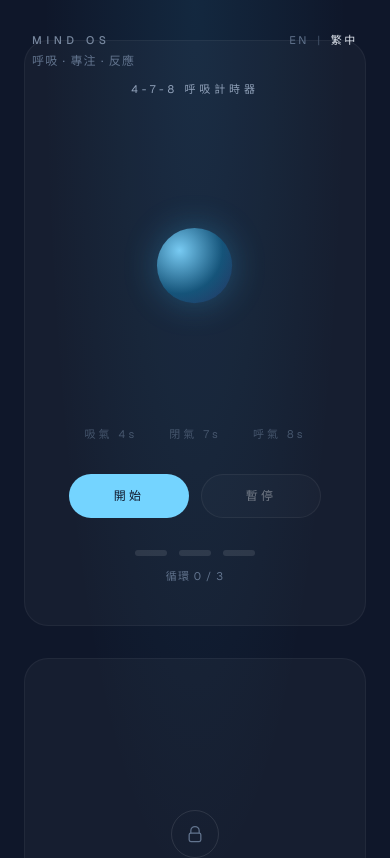
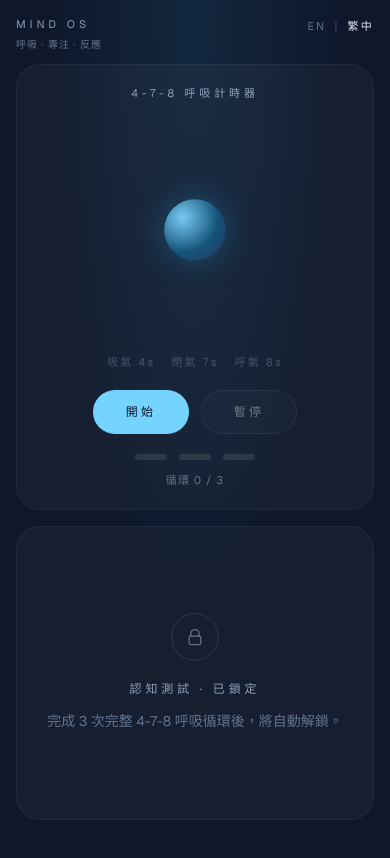
Before and after one commit to wongbrian927-hash/mind-os-mvp, a Next.js app: page / in a window 390 px wide. Shown: the top 858 px of the page. Built offline with nearby package versions, Linux system fonts and the light colour scheme.

Commit message:
fix: add mobile touch buttons for SRT and Stroop tests

```diff
--- a/app/page.tsx
+++ b/app/page.tsx
@@ -52,18 +52,20 @@ const COPY = {
     lockedTitle: "認知測試 · 已鎖定",
     lockedBody: "完成 3 次完整 4-7-8 呼吸循環後，將自動解鎖。",
     srtTitle: "第一階段 · 純反應測試",
-    srtHint: "手指放喺空白鍵 (Space) 準備",
+    srtHint: "請在畫面變綠時立即按空白鍵 或 點擊此處 / Tap screen",
     startTest: "開始認知測試",
     startTestEn: "Start Cognitive Test",
-    tooSoon: "太早喇，等變綠再撳空白鍵",
-    pressNow: "而家撳空白鍵",
-    waitGreen: "等圓形變綠色再即刻撳空白鍵",
+    tooSoon: "太早喇，等變綠再撳或點擊",
+    pressNow: "而家撳空白鍵或點擊此處",
+    waitGreen: "等變綠，即刻撳空白鍵或點擊此處",
     retry: "重試",
     stroopTitle: "色彩專注測試",
     stroopRule: "只睇字體顏色，唔好睇字面意思",
     keyGuide: "R = 紅色 ｜ B = 藍色",
     keyHint: "建議：左手食指 R，右手食指 B",
     stroopCountdown: (n: number) => `測試將於 ${n} 秒後開始...`,
+    btnRed: "🔴 紅色 (Red)",
+    btnBlue: "🔵 藍色 (Blue)",
     word: { red: "紅", blue: "藍" } as Record<InkColor, string>,
     summary: "數據摘要",
     submit: "提交數據至 Mind OS 問卷",
@@ -79,18 +81,20 @@ const COPY = {
     lockedTitle: "Test · Locked",
     lockedBody: "Finish 3 full 4-7-8 rounds to unlock.",
     srtTitle: "Stage 1 · Simple Reaction",
-    srtHint: "Rest finger on Spacebar",
+    srtHint: "When green, press Space or tap here / Tap screen",
     startTest: "Start Cognitive Test",
     startTestEn: "Start Cognitive Test",
     tooSoon: "Too soon. Wait for green.",
-    pressNow: "Press Space now",
-    waitGreen: "Wait for green, then press Space",
+    pressNow: "Press Space or tap now",
+    waitGreen: "Wait for green, then press Space or tap",
     retry: "Retry",
     stroopTitle: "Color Focus Test",
     stroopRule: "Pick font COLOR, not the word",
     keyGuide: "R = Red ｜ B = Blue",
     keyHint: "Left hand R, Right hand B",
     stroopCountdown: (n: number) => `Starts in ${n}s...`,
+    btnRed: "🔴 Red",
+    btnBlue: "🔵 Blue",
     word: { red: "RED", blue: "BLUE" } as Record<InkColor, string>,
     summary: "Summary",
     submit: "Submit to Mind OS",
@@ -564,14 +568,16 @@ export default function Home() {
         className="pointer-events-none absolute inset-0 bg-[radial-gradient(ellipse_at_top,_rgba(56,189,248,0.1),_transparent_55%)]"
       />
 
-      <div className="pointer-events-none fixed top-8 left-8 z-20 text-left">
-        <p className="text-[11px] font-medium tracking-[0.42em] text-slate-400/80">
+      <header className="fixed inset-x-0 top-0 z-20 flex items-start justify-between gap-4 px-4 pt-4 sm:px-8 sm:pt-8">
+        <div className="min-w-0 text-left">
+          <p className="text-[11px] font-medium tracking-[0.36em] text-slate-400/80 sm:tracking-[0.42em]">
             MIND OS
           </p>
-        <p className="mt-1 text-xs tracking-widest text-slate-500">{t.subtitle}</p>
+          <p className="mt-1 truncate text-[10px] tracking-widest text-slate-500 sm:text-xs">
+            {t.subtitle}
+          </p>
         </div>
-
-      <div className="fixed top-8 right-8 z-20 flex items-center gap-2 text-[11px] tracking-[0.24em] text-slate-500">
+        <div className="flex shrink-0 items-center gap-2 pt-0.5 text-[11px] tracking-[0.2em] text-slate-500">
           <button
             type="button"
             onClick={() => setLang("en")}
@@ -588,12 +594,17 @@ export default function Home() {
             繁中
           </button>
         </div>
+      </header>
 
-      <main className="relative z-10 mx-auto flex w-full max-w-3xl flex-1 flex-col justify-center gap-8 px-6 py-10 sm:px-10">
-        <section className="flex flex-col items-center justify-center rounded-3xl border border-white/5 bg-white/[0.03] px-6 py-10 text-center">
+      <main className="relative z-10 mx-auto flex w-full max-w-3xl flex-1 flex-col justify-center gap-4 overflow-hidden px-4 pb-6 pt-16 sm:gap-8 sm:px-10 sm:py-10">
+        <section
+          className={`flex-col items-center justify-center rounded-3xl border border-white/5 bg-white/[0.03] px-4 py-5 text-center sm:px-6 sm:py-10 ${
+            unlocked ? "hidden sm:flex" : "flex"
+          }`}
+        >
           <p className="text-[11px] tracking-[0.35em] text-slate-400">{t.breathTitle}</p>
 
-          <div className="relative mx-auto mt-10 flex h-64 w-64 flex-col items-center justify-center">
+          <div className="relative mx-auto mt-6 flex h-52 w-52 flex-col items-center justify-center sm:mt-10 sm:h-64 sm:w-64">
             <div
               ref={orbRef}
               className="absolute inset-0 m-auto rounded-full transition-transform duration-300"
@@ -622,7 +633,7 @@ export default function Home() {
             </div>
           </div>
 
-          <div className="mt-8 flex items-center justify-center gap-8 text-[11px] tracking-[0.28em] text-slate-500">
+          <div className="mt-5 flex items-center justify-center gap-4 text-[11px] tracking-[0.2em] text-slate-500 sm:mt-8 sm:gap-8 sm:tracking-[0.28em]">
             {(["inhale", "hold", "exhale"] as BreathPhase[]).map((item) => (
               <span
                 key={item}
@@ -633,12 +644,12 @@ export default function Home() {
             ))}
           </div>
 
-          <div className="mt-8 flex items-center justify-center gap-3">
+          <div className="mt-5 flex items-center justify-center gap-3 sm:mt-8">
             <button
               type="button"
               onClick={startBreathing}
               disabled={isRunning}
-              className="h-11 min-w-[120px] rounded-full bg-sky-300 px-6 text-xs tracking-[0.28em] text-slate-900 transition hover:bg-sky-200 disabled:cursor-not-allowed disabled:opacity-40"
+              className="h-11 min-w-[96px] rounded-full bg-sky-300 px-5 text-xs tracking-[0.28em] text-slate-900 transition hover:bg-sky-200 disabled:cursor-not-allowed disabled:opacity-40 sm:min-w-[120px] sm:px-6"
             >
               {lang === "en" ? "Start" : t.start}
             </button>
@@ -646,13 +657,13 @@ export default function Home() {
               type="button"
               onClick={pauseBreathing}
               disabled={!isRunning}
-              className="h-11 min-w-[120px] rounded-full border border-white/15 bg-white/5 px-6 text-xs tracking-[0.28em] text-[#f8fafc] transition hover:bg-white/10 disabled:cursor-not-allowed disabled:opacity-40"
+              className="h-11 min-w-[96px] rounded-full border border-white/15 bg-white/5 px-5 text-xs tracking-[0.28em] text-[#f8fafc] transition hover:bg-white/10 disabled:cursor-not-allowed disabled:opacity-40 sm:min-w-[120px] sm:px-6"
             >
               {lang === "en" ? "Pause" : t.pause}
             </button>
           </div>
 
-          <div className="mt-8 flex items-center justify-center gap-3">
+          <div className="mt-5 flex items-center justify-center gap-3 sm:mt-8">
             {Array.from({ length: TARGET_CYCLES }).map((_, index) => (
               <span
                 key={index}
@@ -667,7 +678,7 @@ export default function Home() {
           </p>
         </section>
 
-        <section className="flex min-h-[28rem] flex-col items-center justify-center rounded-3xl border border-white/5 bg-white/[0.03] px-6 py-10 text-center">
+        <section className="flex min-h-0 flex-1 flex-col items-center justify-center rounded-3xl border border-white/5 bg-white/[0.03] px-4 py-5 text-center sm:min-h-[28rem] sm:flex-none sm:px-6 sm:py-10">
           {!unlocked ? (
             <div className="flex flex-col items-center justify-center">
               <div className="flex h-12 w-12 items-center justify-center rounded-full border border-white/10 text-slate-500">
@@ -721,7 +732,15 @@ export default function Home() {
               </p>
             </div>
           ) : sessionStage === "srt" ? (
-            <div className="flex flex-col items-center justify-center">
+            <button
+              type="button"
+              onClick={handleReaction}
+              onTouchStart={(event) => {
+                event.preventDefault();
+                handleReaction();
+              }}
+              className="flex w-full max-w-md cursor-pointer select-none flex-col items-center justify-center rounded-2xl px-2 py-4"
+            >
               <p className="text-[11px] tracking-[0.35em] text-slate-400">{t.srtTitle}</p>
               <p className="mt-3 text-sm text-slate-400">
                 {reactionPhase === "too_soon"
@@ -730,11 +749,11 @@ export default function Home() {
                     ? t.pressNow
                     : t.waitGreen}
               </p>
-              <p className="mt-5 max-w-md text-base font-medium leading-7 tracking-wide text-sky-200">
+              <p className="mt-4 max-w-md text-sm font-medium leading-7 tracking-wide text-sky-200 sm:text-base">
                 {t.srtHint}
               </p>
               <div
-                className="mt-10 flex h-44 w-44 items-center justify-center rounded-full transition-colors duration-200"
+                className="mt-8 flex h-36 w-36 items-center justify-center rounded-full transition-colors duration-200 sm:mt-10 sm:h-44 sm:w-44"
                 style={{
                   background:
                     reactionPhase === "go"
@@ -756,8 +775,10 @@ export default function Home() {
                       : `${latencies.length + 1} / ${REACTION_TRIALS}`}
                 </span>
               </div>
-              <p className="mt-6 text-xs tracking-[0.32em] text-slate-500">Space</p>
-            </div>
+              <p className="mt-5 text-xs tracking-[0.18em] text-slate-500">
+                Space / Tap screen
+              </p>
+            </button>
           ) : sessionStage === "stroop" ? (
             <div className="flex flex-col items-center justify-center">
               <p className="text-[11px] tracking-[0.35em] text-slate-400">{t.stroopTitle}</p>
@@ -766,9 +787,9 @@ export default function Home() {
                 <p className="tracking-wide text-slate-300">{t.keyGuide}</p>
                 <p className="text-xs tracking-wide text-slate-500">{t.keyHint}</p>
               </div>
-              <div className="mt-12 flex min-h-28 items-center justify-center">
+              <div className="mt-8 flex min-h-24 items-center justify-center sm:mt-12 sm:min-h-28">
                 {stroopPhase === "intro" ? (
-                  <p className="max-w-sm text-lg font-medium leading-8 tracking-wide text-sky-200">
+                  <p className="max-w-xs px-2 text-sm font-medium leading-7 tracking-wide text-sky-200 sm:max-w-sm sm:text-lg sm:leading-8">
                     {t.stroopCountdown(bufferCount)}
                   </p>
                 ) : stroopPhase === "stimulus" && currentStroop ? (
@@ -782,10 +803,36 @@ export default function Home() {
                   <p className="text-sm tracking-widest text-slate-600">·</p>
                 )}
               </div>
-              <p className="mt-8 text-xs tracking-[0.28em] text-slate-500">
+              <p className="mt-6 text-xs tracking-[0.28em] text-slate-500 sm:mt-8">
                 {stroopPhase === "intro" ? 0 : Math.min(stroopIndex + 1, STROOP_COUNT)} /{" "}
                 {STROOP_COUNT}
               </p>
+              {stroopPhase === "stimulus" ? (
+                <div className="mt-5 grid w-full max-w-md grid-cols-2 gap-3">
+                  <button
+                    type="button"
+                    onClick={() => handleStroopKey("red")}
+                    onTouchStart={(event) => {
+                      event.preventDefault();
+                      handleStroopKey("red");
+                    }}
+                    className="rounded-xl bg-rose-500 py-4 text-lg font-bold text-white shadow-[0_0_24px_rgba(244,63,94,0.35)] transition active:scale-95"
+                  >
+                    {t.btnRed}
+                  </button>
+                  <button
+                    type="button"
+                    onClick={() => handleStroopKey("blue")}
+                    onTouchStart={(event) => {
+                      event.preventDefault();
+                      handleStroopKey("blue");
+                    }}
+                    className="rounded-xl bg-blue-500 py-4 text-lg font-bold text-white shadow-[0_0_24px_rgba(59,130,246,0.35)] transition active:scale-95"
+                  >
+                    {t.btnBlue}
+                  </button>
+                </div>
+              ) : null}
             </div>
           ) : (
             <div className="flex w-full flex-col items-center justify-center">
```
Lines whose indentation alone changed are shown as unchanged.
